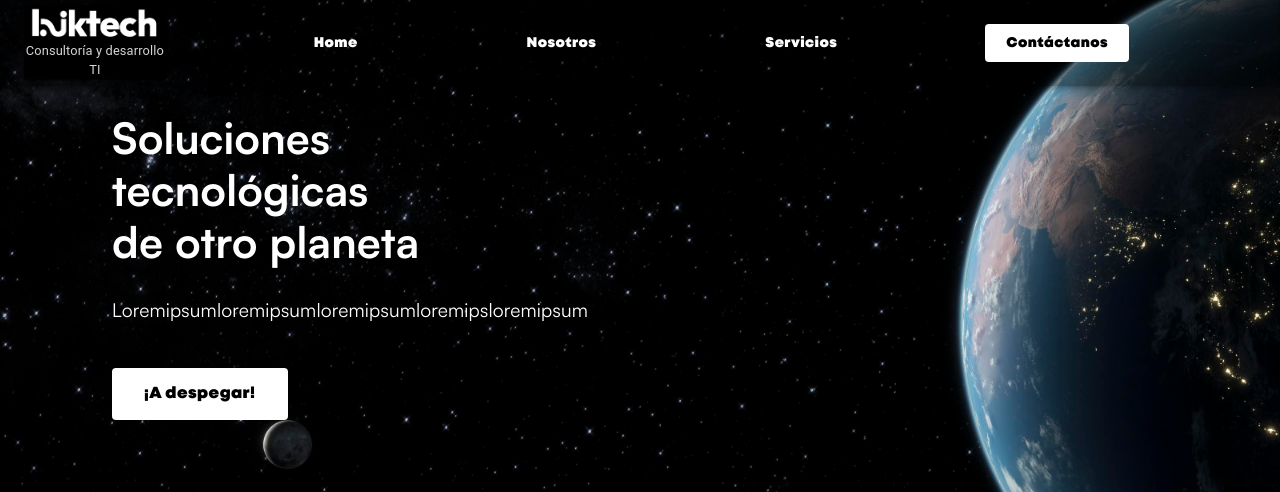
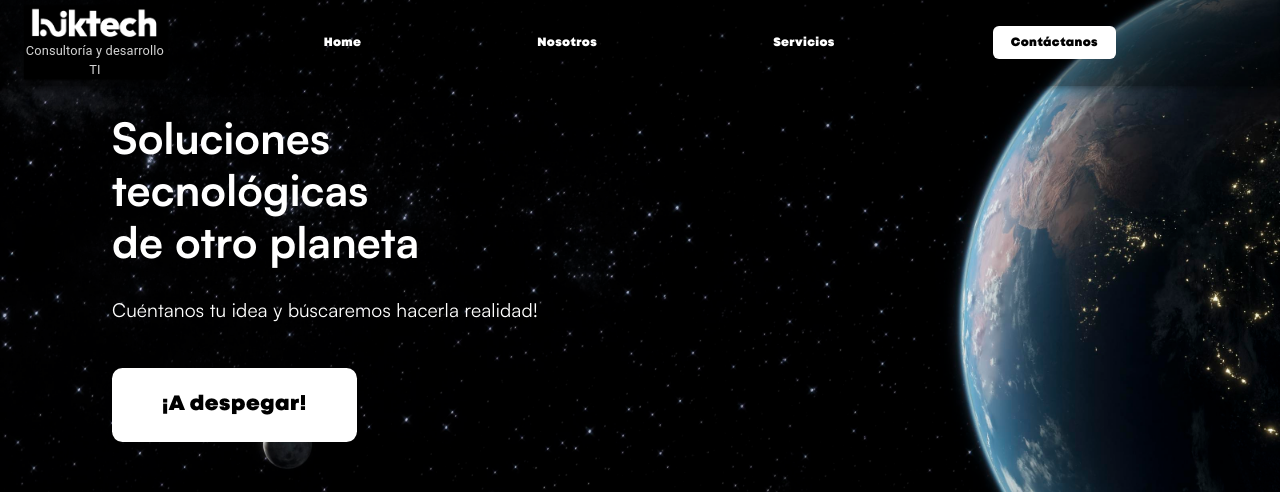
Before and after one commit to laiktech/laiktech-website, a Next.js app: page / in a window 1280 px wide. Shown: the top 492 px of the page. Built offline with nearby package versions, Linux system fonts and the light colour scheme; what @mui/material-nextjs would draw is missing.

Commit message:
fix: section

```diff
--- a/app/components/main-section.tsx
+++ b/app/components/main-section.tsx
@@ -18,7 +18,7 @@ export const MainSection = forwardRef<HTMLDivElement>(function Banner(_props, re
         <h2 className={ titleStyle } >Soluciones</h2>
         <h2 className={ titleStyle } >tecnológicas</h2>
         <h2 className={ titleStyle } >de otro planeta</h2>
-        <p className="text-white text-[1.2rem] pt-7 pb-11">Loremipsumloremipsumloremipsumloremipsloremipsum</p>
+        <p className="text-white text-[1.2rem] pt-7 pb-11">Cuéntanos tu idea y búscaremos hacerla realidad!</p>
         <CustomButton background="white" textColor="black" text="¡A despegar!" size="large" />
       </Box>
     </Box>
--- a/app/components/our-values.tsx
+++ b/app/components/our-values.tsx
@@ -6,7 +6,7 @@ import Grid from "@mui/material/Grid";
 export const OurValues = () => {
   return (
     <Box component="section" className="our-values container">
-      <Box className="our-values__head">
+{/*       <Box className="our-values__head">
         <Grid container spacing={6}>
           <Grid size={4}>
             <h3 className="text-center pb-2">Valor 1</h3>
@@ -21,7 +21,7 @@ export const OurValues = () => {
             <p className="text-justify">Lorem ipsum dolor sit amet, con-sectetuer adipiscing elit, sed diam nonummy nibh euismod tincidunt.</p>
           </Grid>
         </Grid>
-      </Box>
+      </Box> */}
 
       <Box className="our-values__body mt-10 grid grid-cols-2">
         <figure className="flex justify-center items-center">
--- a/app/shared/components/custom-button.tsx
+++ b/app/shared/components/custom-button.tsx
@@ -17,6 +17,7 @@ const CustomButtonStyled = styled(Button)(({ theme }) => ({
   textTransform: "none",
   // padding by default
   padding: "0.5em 1.5em",
+  borderRadius: "0.5em",
 
   // small
   "&.MuiButton-sizeSmall": {
@@ -24,10 +25,16 @@ const CustomButtonStyled = styled(Button)(({ theme }) => ({
     fontSize: "0.75rem",
   },
 
+  // medium
+  "&.MuiButton-sizeMedium": {
+  padding: "0.5em 1.5em",
+    fontSize: "0.75rem",
+  },
+
   // large
   "&.MuiButton-sizeLarge": {
-    padding: "0.75em 2em",
-    fontSize: "1rem",
+    padding: "0.9em 2.4em",
+    fontSize: "1.3rem",
   },
 }));
 
```
